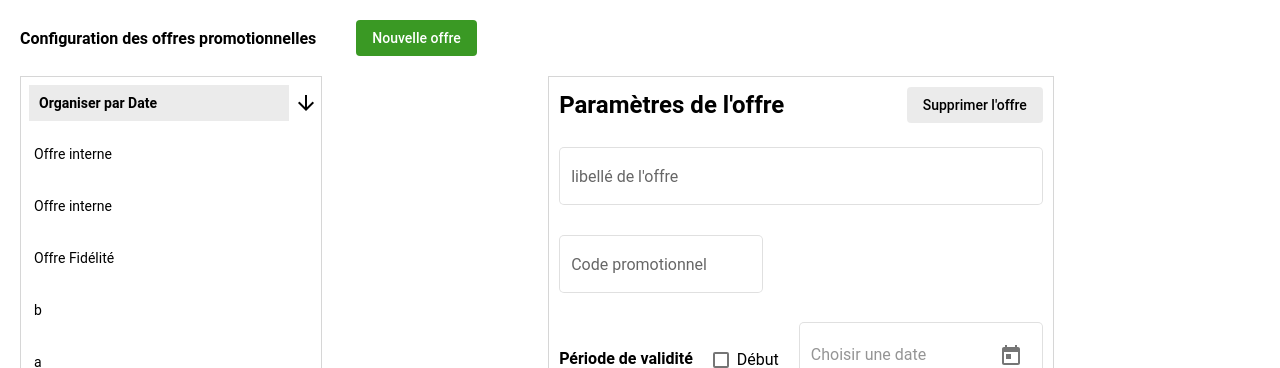
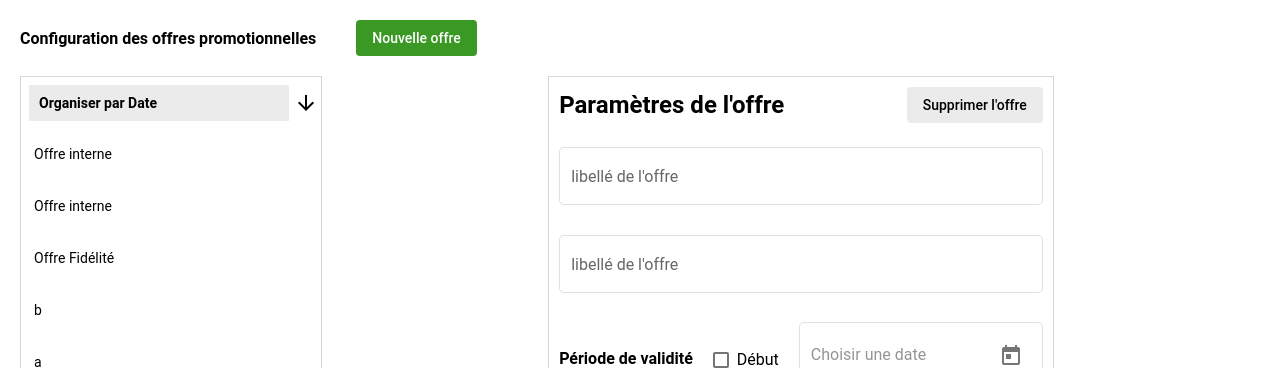
Before and after one commit to emilletpharma/Coupon, an Angular app: page / in a window 1280 px wide. Shown: the top 368 px of the page. Built offline with nearby package versions, Linux system fonts and the light colour scheme.

Commit message:
2 files modified

```diff
--- a/src/app/form-field-overview-example.html
+++ b/src/app/form-field-overview-example.html
@@ -33,14 +33,14 @@
 					<div class="title bold">Paramètres de l'offre</div>
 					<button mat-flat-button class="secondary-button">Supprimer l'offre</button>
 				</div>
-				<mat-form-field appearance="outline" class="full-width">
-					<mat-label>libellé de l'offre</mat-label>
+<div class="vertical">
+        				<mat-form-field appearance="outline" *ngFor="let identity of item.identityItemList" >
+														<mat-label>libellé de l'offre</mat-label>
 					<input matInput placeholder="libellé de l'offre">
-        </mat-form-field>
-					<mat-form-field appearance="outline">
-						<mat-label>Code promotionnel</mat-label>
-						<input matInput placeholder="Code promotionnel">
-        </mat-form-field>
+								</mat-form-field>
+</div>
+
+
 
 						<div class="horizontal">
 							<div class="vertical">
--- a/src/app/form-field-overview-example.ts
+++ b/src/app/form-field-overview-example.ts
@@ -7,6 +7,7 @@ import {Component} from '@angular/core';
   styleUrls: ['form-field-overview-example.scss'],
 })
 export class FormFieldOverviewExample {
+
     item = new CouponItem(
 [
     new CouponIdentityItem(CouponItemType.Name ,"", "Libellé de l'offre"),
```
